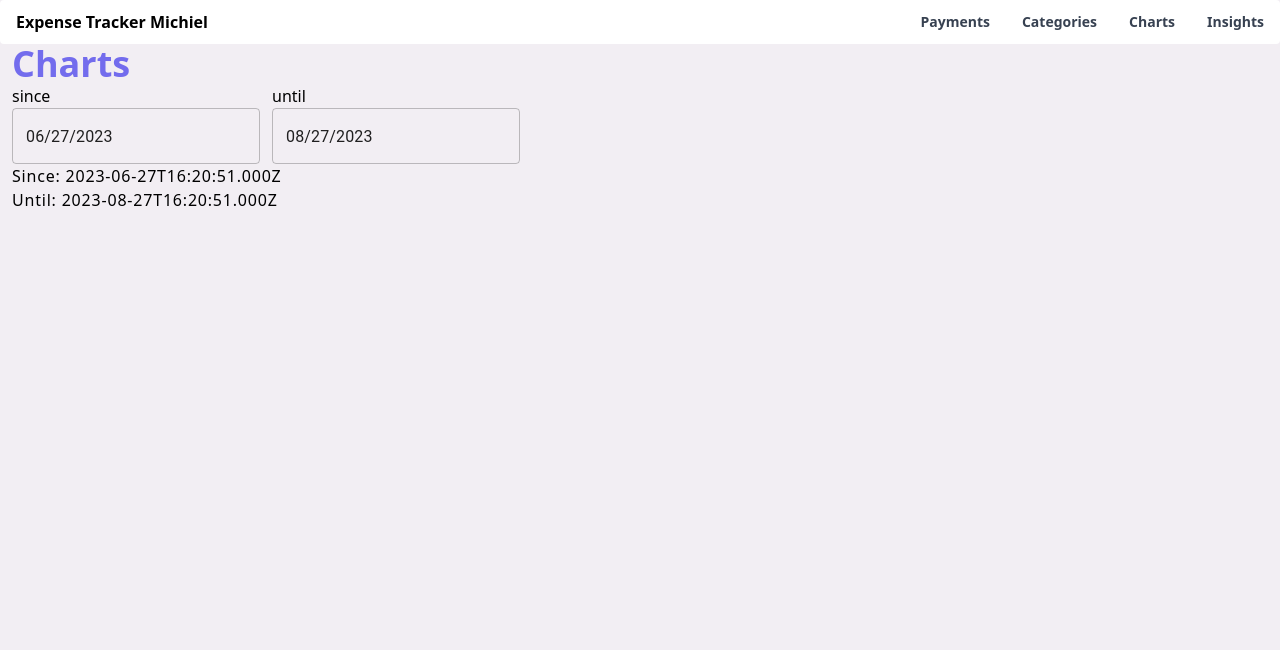
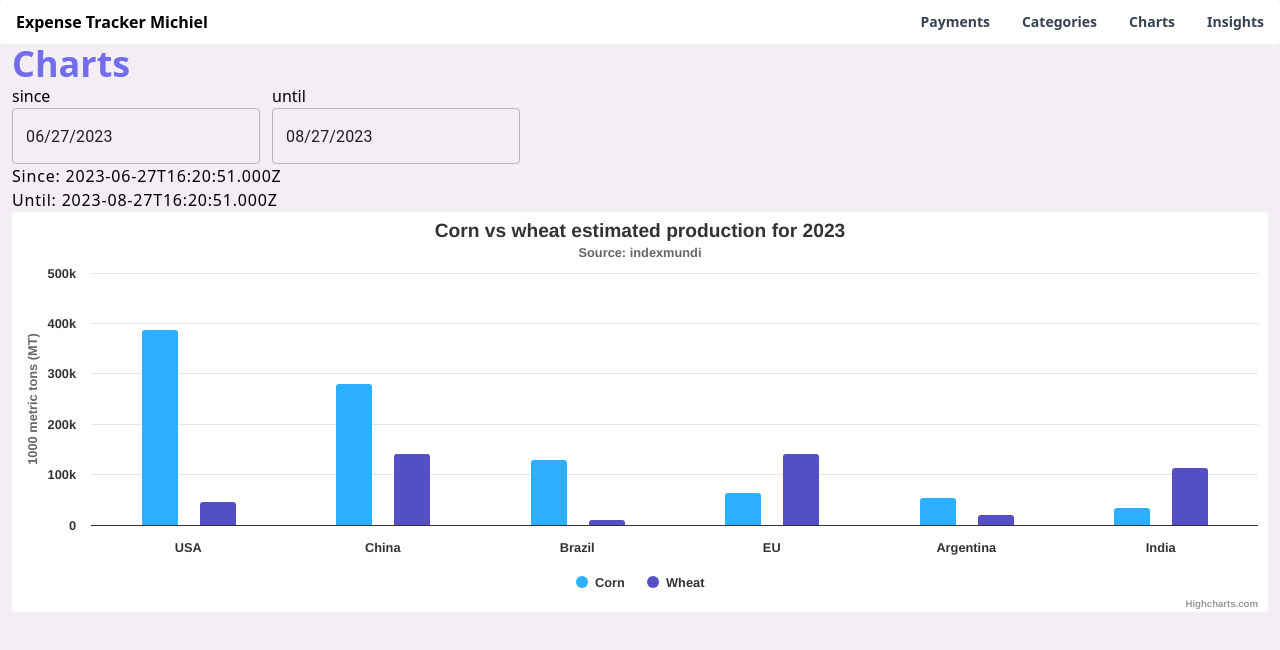
Before and after one commit to rik11112/expensetracker, a Next.js app: page /insights in a window 1280 px wide. Shown: the top 650 px of the page. Built offline with nearby package versions, Linux system fonts and the light colour scheme; no server answers; the database is empty; what @mui/material-nextjs would draw is missing.

Commit message:
copy example bar chart

```diff
--- a/src/app/insights/page.tsx
+++ b/src/app/insights/page.tsx
@@ -1,4 +1,6 @@
+import CatPerMonth from '@src/components/insights/CatPerMonth';
 import SetDateParam from './SetDateParam';
+import prisma from '@src/lib/prisma';
 
 type InsightsPageProps = {
     searchParams: Promise<{
@@ -15,6 +17,18 @@ export default async function InsightsPage({searchParams}: InsightsPageProps) {
     since = new Date(since);
     until = new Date(until);
 
+    const payments = await prisma.payment.findMany({
+        where: {
+            date: {
+                gte: since,
+                lte: until,
+            },
+        },
+        include: {
+            category: true,
+        },
+    });
+
     return (
         <div className="mx-3">
             <h2 className="inline text-blue text-4xl h-6">Charts</h2>
@@ -24,6 +38,8 @@ export default async function InsightsPage({searchParams}: InsightsPageProps) {
             </div>
             <p>Since: {since.toISOString()}</p>
             <p>Until: {until.toISOString()}</p>
+
+            <CatPerMonth payments={payments} />
         </div>
     );
 }
--- /dev/null
+++ b/src/components/insights/CatPerMonth.tsx
@@ -0,0 +1,61 @@
+"use client";
+
+import { Payment, Category } from '@prisma/client';
+import Highcharts from 'highcharts';
+import HighchartsReact from 'highcharts-react-official';
+
+type PaymentWithCategory = (Payment & {
+    category: Category;
+})[]
+
+export default function CatPerMonth({ payments }: { payments: PaymentWithCategory }) {
+    const options = {
+        chart: {
+            type: 'column'
+        },
+        title: {
+            text: 'Corn vs wheat estimated production for 2023'
+        },
+        subtitle: {
+            text: 'Source: <a target="_blank" href="https://www.indexmundi.com/agriculture/?commodity=corn">indexmundi</a>'
+        },
+        xAxis: {
+            categories: ['USA', 'China', 'Brazil', 'EU', 'Argentina', 'India'],
+            crosshair: true,
+            accessibility: {
+                description: 'Countries'
+            }
+        },
+        yAxis: {
+            min: 0,
+            title: {
+                text: '1000 metric tons (MT)'
+            }
+        },
+        tooltip: {
+            valueSuffix: ' (1000 MT)'
+        },
+        plotOptions: {
+            column: {
+                pointPadding: 0.2,
+                borderWidth: 0
+            }
+        },
+        series: [
+            {
+                name: 'Corn',
+                data: [387749, 280000, 129000, 64300, 54000, 34300]
+            },
+            {
+                name: 'Wheat',
+                data: [45321, 140000, 10000, 140500, 19500, 113500]
+            }
+        ]
+    };
+
+    return (
+        <div>
+            <HighchartsReact highcharts={Highcharts} options={options} />
+        </div>
+    );
+};
```
